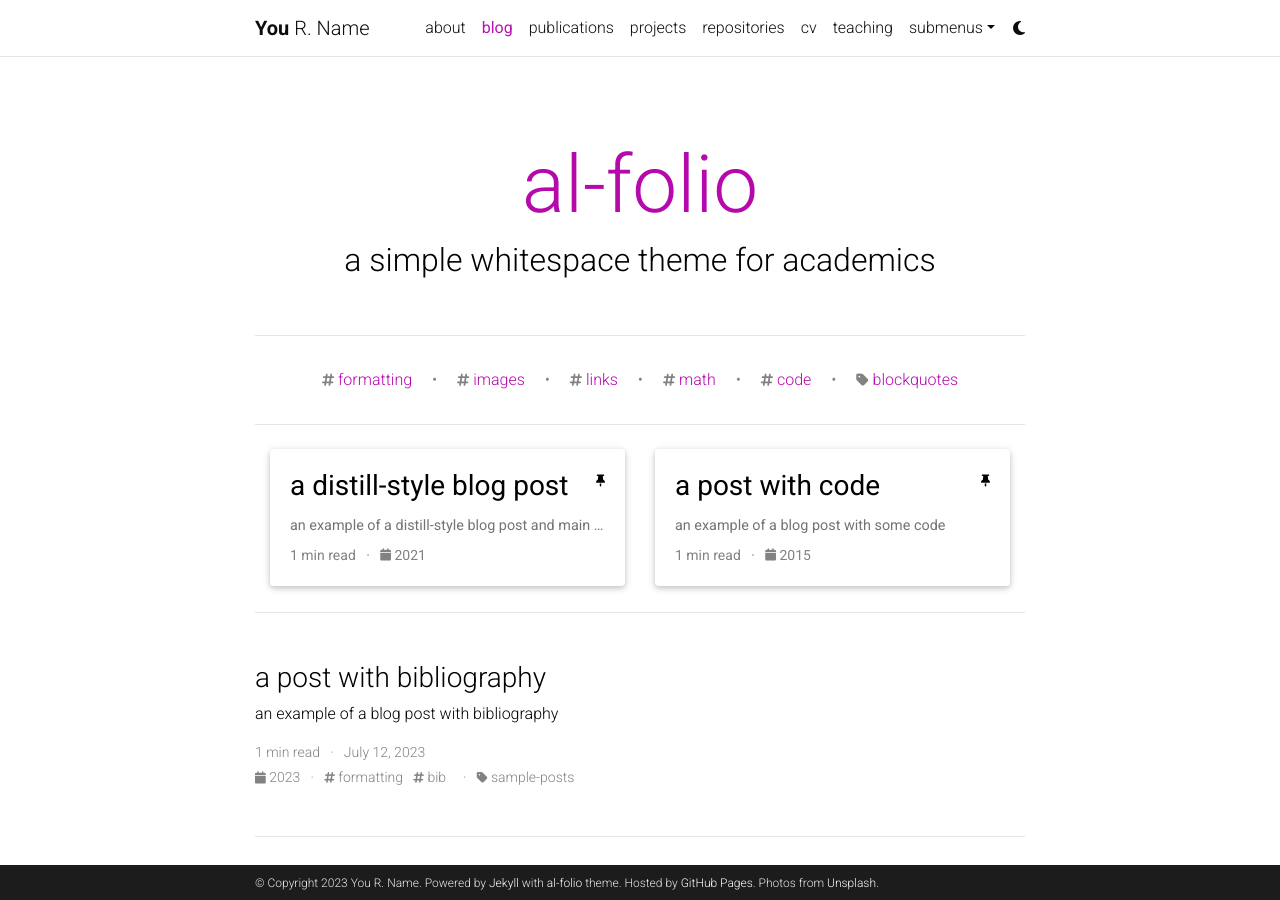
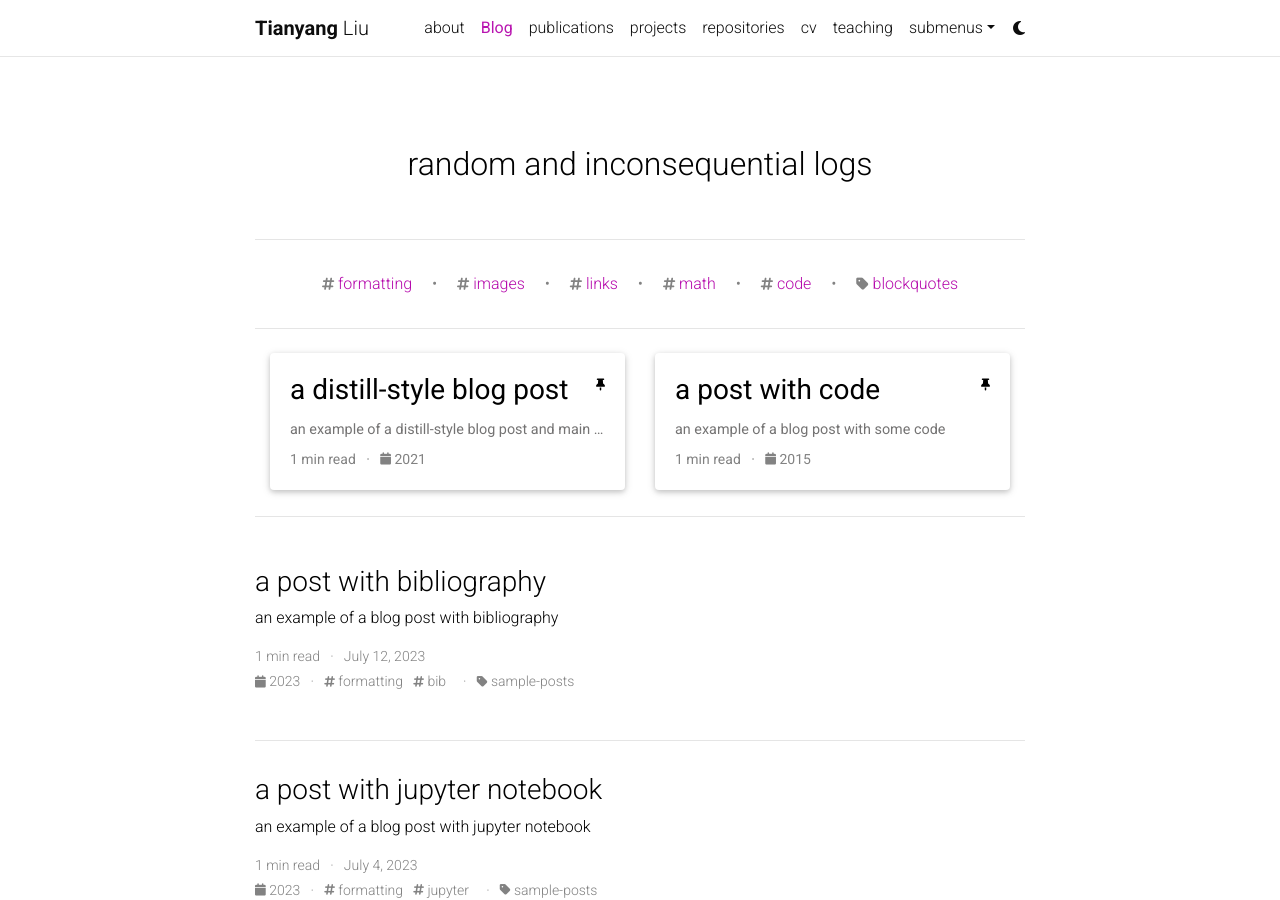
Before and after one commit to Leolty/leolty.github.io, a Jekyll site: the page built from blog/index.html, in a window 1280 px wide and 900 px high. Built offline with Jekyll 4.4.1, drawn with Linux system fonts in a browser that asks for light colours; the list of posts is cut into pages by our own code; comment, search, counter and statistics services are not loaded; a style sheet for code colours, icons or effects is not loaded; some of the changed text lies outside the part shown.

Commit message:
🌐 global configs

```diff
--- a/_config.yml
+++ b/_config.yml
@@ -3,24 +3,22 @@
 # -----------------------------------------------------------------------------
 
 title: blank # the website title (if blank, full name will be used instead)
-first_name: You
-middle_name: R.
-last_name: Name
-email: you@example.com
+first_name: Tianyang
+middle_name:
+last_name: Liu
+email: til040@ucsd,edu
 description: > # the ">" symbol means to ignore newlines until "footer_text:"
-  A simple, whitespace theme for academics. Based on [*folio](https://github.com/bogoli/-folio) design.
+  Tianyang's personal website.
 footer_text: >
   Powered by <a href="https://jekyllrb.com/" target="_blank">Jekyll</a> with <a href="https://github.com/alshedivat/al-folio">al-folio</a> theme.
-  Hosted by <a href="https://pages.github.com/" target="_blank">GitHub Pages</a>.
-  Photos from <a href="https://unsplash.com" target="_blank">Unsplash</a>.
-keywords: jekyll, jekyll-theme, academic-website, portfolio-website  # add your own keywords or leave empty
+keywords:  # add your own keywords or leave empty
 
 lang: en # the language of your site (for example: en, fr, cn, ru, etc.)
-icon: ⚛️  # the emoji used as the favicon (alternatively, provide image name in /assets/img/)
+icon: ☃️  # the emoji used as the favicon (alternatively, provide image name in /assets/img/)
 
-url: https://alshedivat.github.io # the base hostname & protocol for your site
-baseurl: /al-folio # the subpath of your site, e.g. /blog/
-last_updated: false # set to true if you want to display last updated in the footer
+url: https://leolty.github.io # the base hostname & protocol for your site
+baseurl:  # the subpath of your site, e.g. /blog/
+last_updated: true # set to true if you want to display last updated in the footer
 impressum_path:  # set to path to include impressum link in the footer, use the same path as permalink in a page, helps to conform with EU GDPR
 
 # -----------------------------------------------------------------------------
@@ -45,14 +43,14 @@
 # will use title and url fields
 # Take a look to https://github.com/jekyll/jekyll-feed for more customization
 
-rss_icon: true
+rss_icon: false
 
 # -----------------------------------------------------------------------------
 # Layout
 # -----------------------------------------------------------------------------
 
 navbar_fixed: true
-footer_fixed: true
+footer_fixed: false
 
 # Dimensions
 max_width: 800px
@@ -71,13 +69,13 @@
 # Social integration
 # -----------------------------------------------------------------------------
 
-github_username: # your GitHub user name
+github_username: leolty # your GitHub user name
 gitlab_username: # your GitLab user name
-twitter_username: # your Twitter handle
+twitter_username: ltyleoii22 # your Twitter handle
 mastodon_username: # your mastodon instance+username in the format instance.tld/@username
-linkedin_username: # your LinkedIn user name
+linkedin_username: tianyangliu-whu-ucsd # your LinkedIn user name
 telegram_username: # your Telegram user name
-scholar_userid: # your Google Scholar ID
+scholar_userid: rJAeYdwAAAAJ # your Google Scholar ID
 semanticscholar_id: # your Semantic Scholar ID
 whatsapp_number: # your WhatsApp number (full phone number in international format. Omit any zeroes, brackets, or dashes when adding the phone number in international format.)
 orcid_id: # your ORCID ID
@@ -100,7 +98,7 @@
 spotify_id: # your spotify id
 pinterest_id: # your pinterest id
 unsplash_id: # your unsplash id
-instagram_id: # your instagram id
+instagram_id: leoii22 # your instagram id
 facebook_id: # your facebook id
 youtube_id: # your youtube channel id (youtube.com/@<youtube_id>)
 discord_id: # your discord id (18-digit unique numerical identifier)
@@ -123,9 +121,9 @@
 # Blog
 # -----------------------------------------------------------------------------
 
-blog_name: al-folio # blog_name will be displayed in your blog page
-blog_nav_title: blog # your blog must have a title for it to be displayed in the nav bar
-blog_description: a simple whitespace theme for academics
+blog_name:  # blog_name will be displayed in your blog page
+blog_nav_title: Blog # your blog must have a title for it to be displayed in the nav bar
+blog_description: random and inconsequential logs
 permalink: /blog/:year/:title/
 
 # Pagination
@@ -183,7 +181,7 @@
   limit: 5 # leave blank to include all the news in the `_news` folder
 
 latest_posts:
-  enabled: true
+  enabled: false
   scrollable: true # adds a vertical scroll bar if there are more than 3 new posts items
   limit: 3 # leave blank to include all the blog posts
 
@@ -274,8 +272,8 @@
 
 scholar:
 
-  last_name: [Einstein]
-  first_name: [Albert, A.]
+  last_name: [Liu]
+  first_name: [Tianyang]
 
   style: apa
   locale: en
@@ -307,7 +305,7 @@
 filtered_bibtex_keywords: [abbr, abstract, arxiv, bibtex_show, html, pdf, selected, supp, blog, code, poster, slides, website, preview, altmetric]
 
 # Maximum number of authors to be shown for each publication (more authors are visible on click)
-max_author_limit: 3  # leave blank to always show all authors
+max_author_limit:  # leave blank to always show all authors
 more_authors_animation_delay: 10  # more authors are revealed on click using animation; smaller delay means faster animation
 
 
@@ -365,7 +363,7 @@
 enable_tooltips:            false  # enables automatic tooltip links generated
                                    # for each section titles on pages and posts
 enable_darkmode:            true   # enables switching between light/dark modes
-enable_navbar_social:       false  # enables displaying social links in the
+enable_navbar_social:       true  # enables displaying social links in the
                                    # navbar on the about page
 enable_project_categories:  true   # enables categorization of projects into
                                    # multiple categories
```
